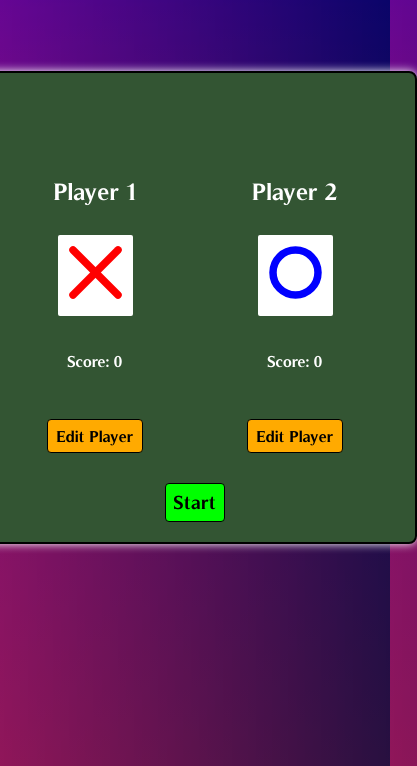
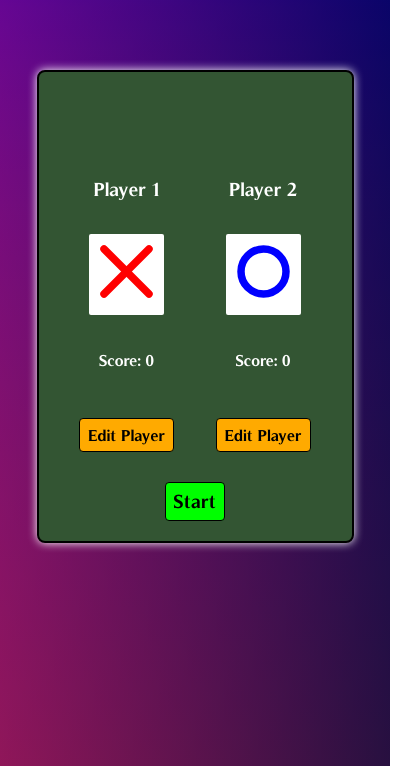
Before and after one commit to xavpav9/odin-tic-tac-toe, a plain HTML site: page index.html in a window 390 px wide. Shown: the part 78-844 px from the top of the page, 417 px wide, since content can reach past the window. Drawn offline with Linux system fonts and the light colour scheme.

Commit message:
Make more responsive for phone and tablet

```diff
--- a/style.css
+++ b/style.css
@@ -30,13 +30,20 @@
 }
 
 body {
+  box-sizing: border-box;
   background-image: linear-gradient(to right, #FF000058, 50%, #00000088), linear-gradient(#00F, 30%, #528);
+  background-attachment: fixed;
   min-height: 100vh;
+  padding: 20px 20px 50px 20px;
 }
 
 body > h1 {
   color: white;
   text-align: center;
+}
+
+button {
+  cursor: pointer;
 }
 
 .resources {
@@ -48,7 +55,8 @@ body > h1 {
   justify-content: center;
   align-items: center;
   gap: 80px;
-  height: 80vh;
+  height: 75vh;
+  margin-top: 80px;
 }
 
 .gameboard-display {
@@ -134,6 +142,7 @@ body > h1 {
 
     .name {
       white-space: pre-wrap;
+      overflow-wrap: anywhere;
       font-size: 1.5rem;
     }
 
@@ -175,6 +184,7 @@ dialog {
 
   button.box, button.box:hover, button.box:focus, button.box:active {
     background-color: #eee;
+    cursor: default;
   }
 
   button.box.winning {
@@ -313,3 +323,28 @@ dialog {
     opacity: 1;
   }
 }
+
+@media (max-width: 1000px) {
+  .game {
+    flex-direction: column;
+    height: auto;
+  }
+}
+
+@media (max-width: 600px) {
+  .gameboard-display {
+    --box-size: 20vw;
+  }
+
+  .gameboard-display.copy {
+    --box-size: 20vw;
+  }
+
+  .panel .content {
+    grid-template-columns: repeat(2, 35vw);
+
+    .name {
+      font-size: 1.2rem;
+    }
+  }
+}
```
